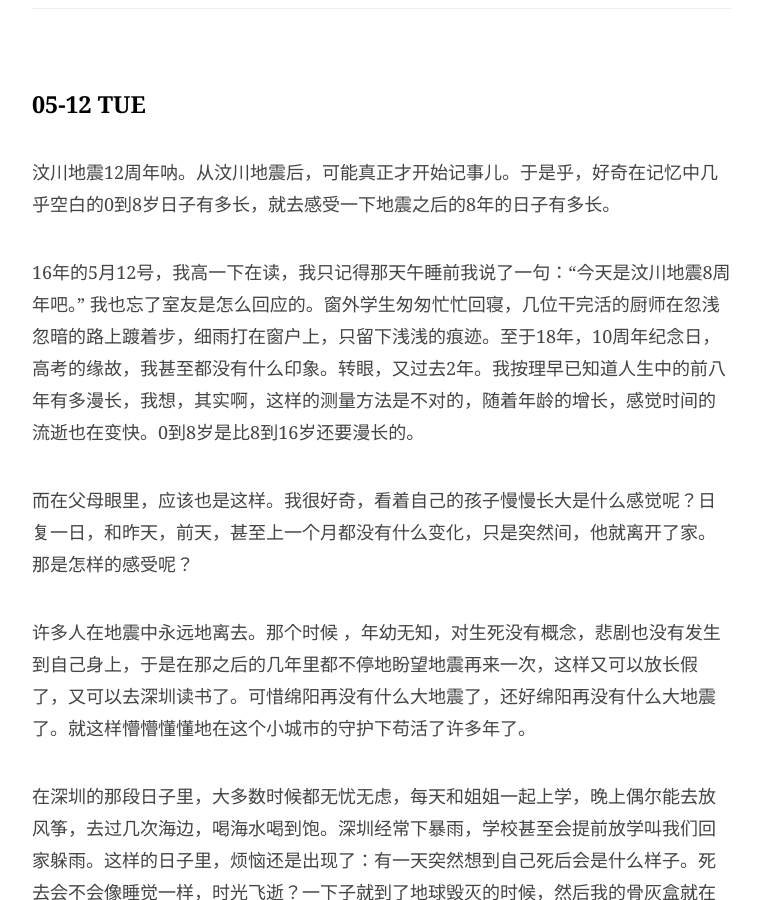
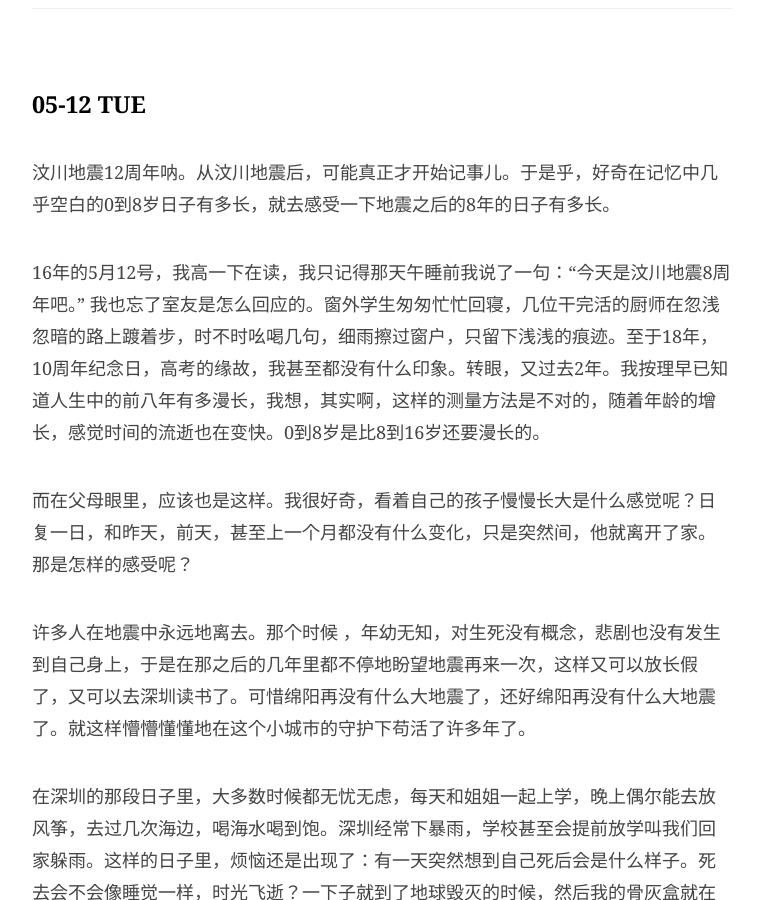
Before and after one commit to JaydenYL/JaydenYL.github.io, a Jekyll site: the page built from _posts/2020-04-26-日记.md, in a window 1280 px wide and 900 px high, scrolled down 2081 px. Shown: the whole window, without its empty margins (258-1018 px from the left). Built offline with Jekyll 4.4.1, drawn with Linux system fonts in a browser that asks for light colours; comment, search, counter and statistics services are not loaded.

Commit message:
Update 2020-04-26-日记.md

```diff
--- a/_posts/2020-04-26-日记.md
+++ b/_posts/2020-04-26-日记.md
@@ -75,7 +75,7 @@ catalog: true
 
 <br>汶川地震12周年呐。从汶川地震后，可能真正才开始记事儿。于是乎，好奇在记忆中几乎空白的0到8岁日子有多长，就去感受一下地震之后的8年的日子有多长。
 
-<br>16年的5月12号，我高一下在读，我只记得那天午睡前我说了一句：“今天是汶川地震8周年吧。” 我也忘了室友是怎么回应的。窗外学生匆匆忙忙回寝，几位干完活的厨师在忽浅忽暗的路上踱着步，细雨打在窗户上，只留下浅浅的痕迹。至于18年，10周年纪念日，高考的缘故，我甚至都没有什么印象。转眼，又过去2年。我按理早已知道人生中的前八年有多漫长，我想，其实啊，这样的测量方法是不对的，随着年龄的增长，感觉时间的流逝也在变快。0到8岁是比8到16岁还要漫长的。
+<br>16年的5月12号，我高一下在读，我只记得那天午睡前我说了一句：“今天是汶川地震8周年吧。” 我也忘了室友是怎么回应的。窗外学生匆匆忙忙回寝，几位干完活的厨师在忽浅忽暗的路上踱着步，时不时吆喝几句，细雨擦过窗户，只留下浅浅的痕迹。至于18年，10周年纪念日，高考的缘故，我甚至都没有什么印象。转眼，又过去2年。我按理早已知道人生中的前八年有多漫长，我想，其实啊，这样的测量方法是不对的，随着年龄的增长，感觉时间的流逝也在变快。0到8岁是比8到16岁还要漫长的。
 
 <br>而在父母眼里，应该也是这样。我很好奇，看着自己的孩子慢慢长大是什么感觉呢？日复一日，和昨天，前天，甚至上一个月都没有什么变化，只是突然间，他就离开了家。那是怎样的感受呢？
 
```
